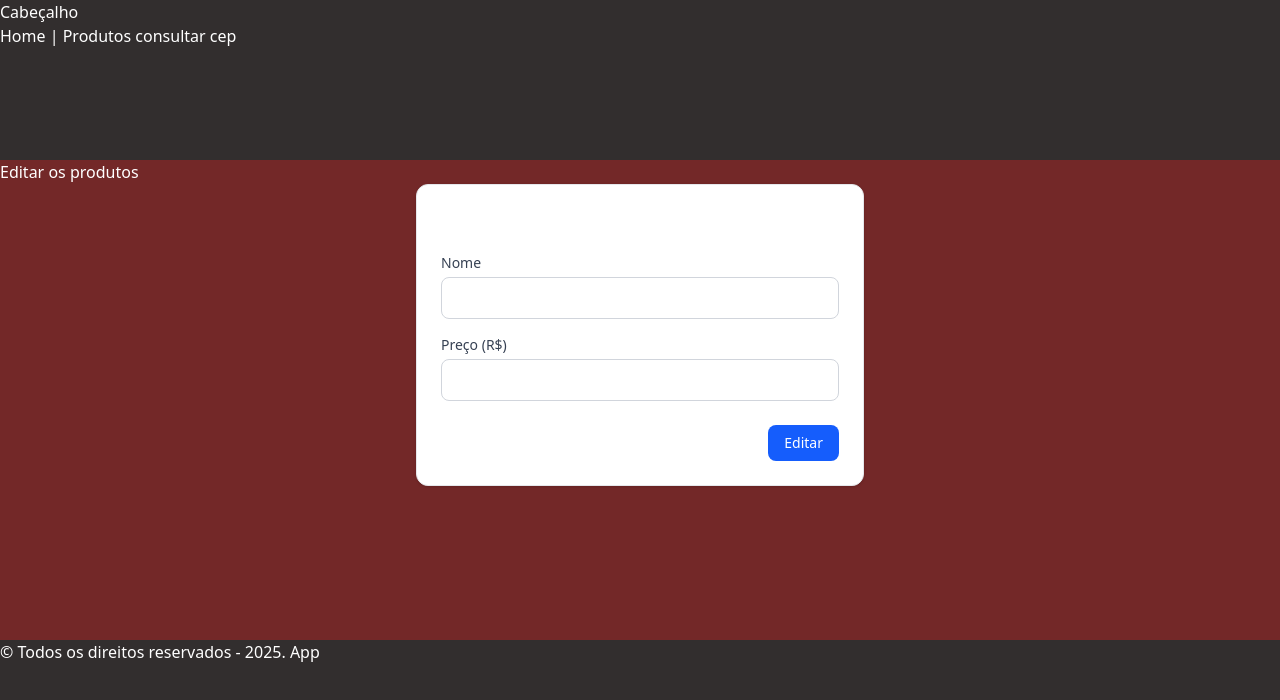
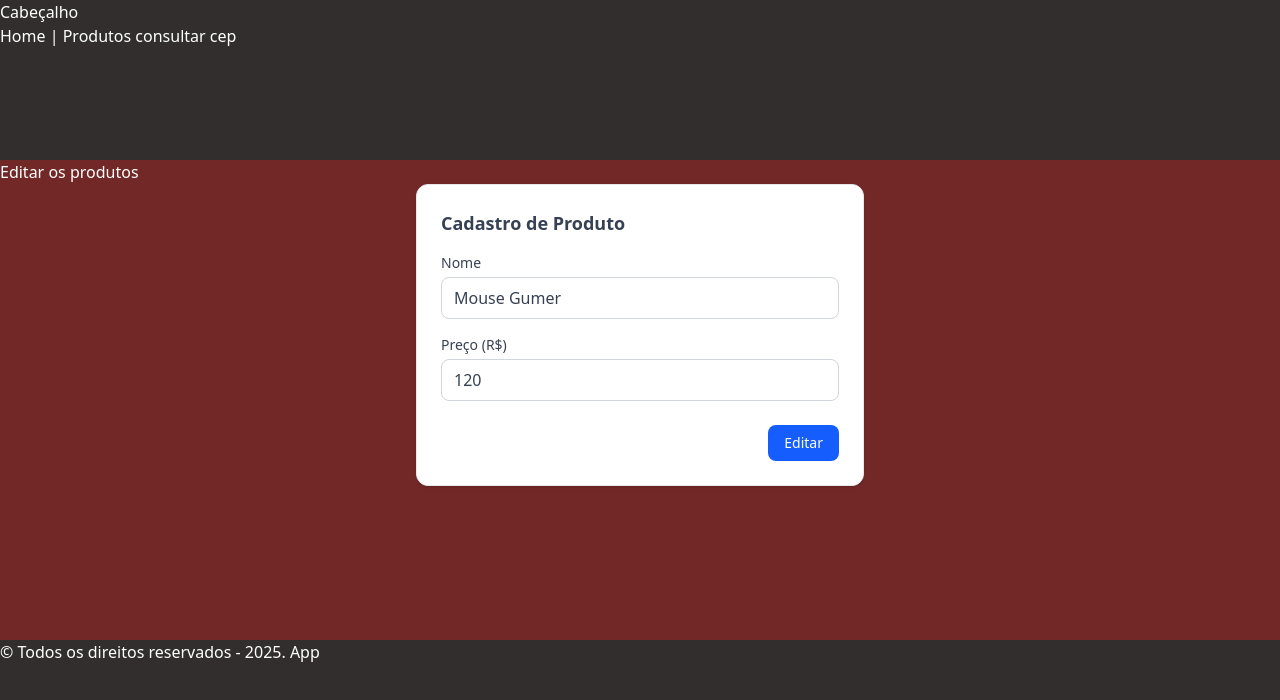
Before and after one commit to 1TDSPF-25/sistema-flow, a React (Vite) app in the folder aula-15/: page /editar/produtos/1 in a window 1280 px wide. Shown: the top 700 px of the page. Built offline with nearby package versions, Linux system fonts and the light colour scheme; data requests are answered from the project's data file.

Commit message:
feat: integrate react-hook-form for product editing functionality in EditarProdutos component

```diff
--- a/aula-15/src/routes/EditarProdutos/index.tsx
+++ b/aula-15/src/routes/EditarProdutos/index.tsx
@@ -1,5 +1,7 @@
 import { useEffect } from "react";
+import { useForm } from "react-hook-form";
 import { useParams } from "react-router-dom";
+import type { TipoProduto } from "../../types/tipoProduto";
 
 export default function EditarProdutos(){
     useEffect(() => {
@@ -9,7 +11,7 @@ export default function EditarProdutos(){
     //Recuperar o ID do produto utilizando o hook useParams.
     const { id } = useParams<string>();
 
-
+    const { reset,register } = useForm<TipoProduto>();
 
     useEffect(() => {
 
@@ -19,7 +21,9 @@ export default function EditarProdutos(){
                 if(!response.ok){
                     throw new Error("Erro ao buscar o produto");
                 }
-                const data = await response.json();
+                const data:TipoProduto = await response.json();
+
+                reset(data);
 
             } catch (error:any) {
                 console.error(error.message);
@@ -28,14 +32,14 @@ export default function EditarProdutos(){
 
         fetchProduto();
 
-    }, []);
+    }, [id, reset]);
 
 
     return(
         <main>
             <h1>Editar os produtos</h1>
    <div>
-        <form className="mx-auto max-w-md space-y-4 rounded-xl border border-gray-200 bg-white p-6 shadow">
+        <form className="mx-auto max-w-md space-y-4 rounded-xl border border-gray-200 bg-white p-6 shadow text-gray-700">
           <h2 className="text-lg font-semibold">Cadastro de Produto</h2>
 
           <div>
@@ -43,6 +47,7 @@ export default function EditarProdutos(){
             <input
               id="nome"
               type="text"
+              {...register("nome")}
                className="mt-1 w-full rounded-lg border border-gray-300 px-3 py-2 outline-none focus:border-blue-500 focus:ring-2 focus:ring-blue-200"
               placeholder="Ex.: Teclado Mecânico"
             />
@@ -53,6 +58,8 @@ export default function EditarProdutos(){
             <input
               id="preco"
               type="number"
+                step="0.01"
+                {...register("preco",{valueAsNumber:true})}
               className="mt-1 w-full rounded-lg border border-gray-300 px-3 py-2 outline-none focus:border-blue-500 focus:ring-2 focus:ring-blue-200"
               placeholder="0.00"
             />
```
